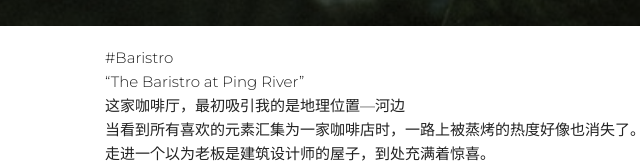
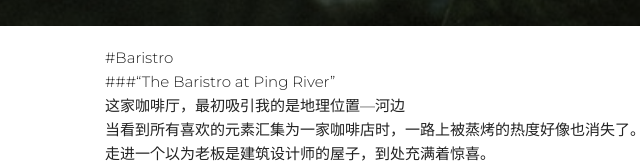
Before and after one commit to beyondsightcc/beyondsightcc.github.io, a plain HTML site: page 2019/12/01/Baristro/index.html in a window 1280 px wide. Shown: the part 424-587 px from the top of the page, 115-755 px from the left. Drawn offline with Linux system fonts and the light colour scheme.

Commit message:
Site updated: 2019-12-03 21:28:57

```diff
--- a/2019/12/01/Baristro/index.html
+++ b/2019/12/01/Baristro/index.html
@@ -59,7 +59,7 @@
     <div class="lx-entry padding">
       <div>
         <p>#Baristro </p>
-<p>“The Baristro at Ping River”</p>
+<p>###“The Baristro at Ping River” </p>
 <p>这家咖啡厅，最初吸引我的是地理位置—河边</p>
 <p>当看到所有喜欢的元素汇集为一家咖啡店时，一路上被蒸烤的热度好像也消失了。</p>
 <p>走进一个以为老板是建筑设计师的屋子，到处充满着惊喜。</p>
```
